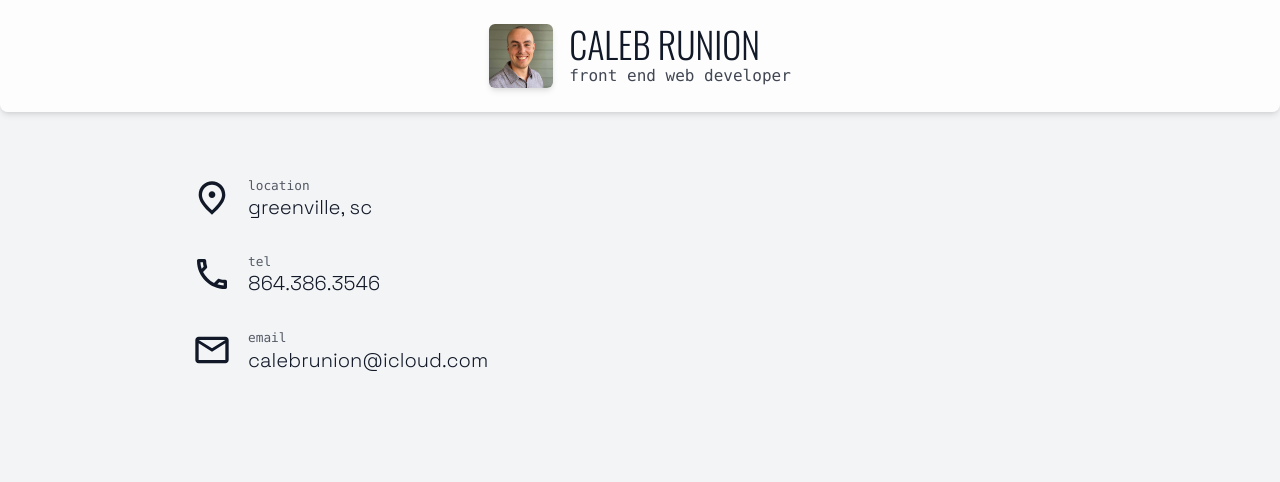
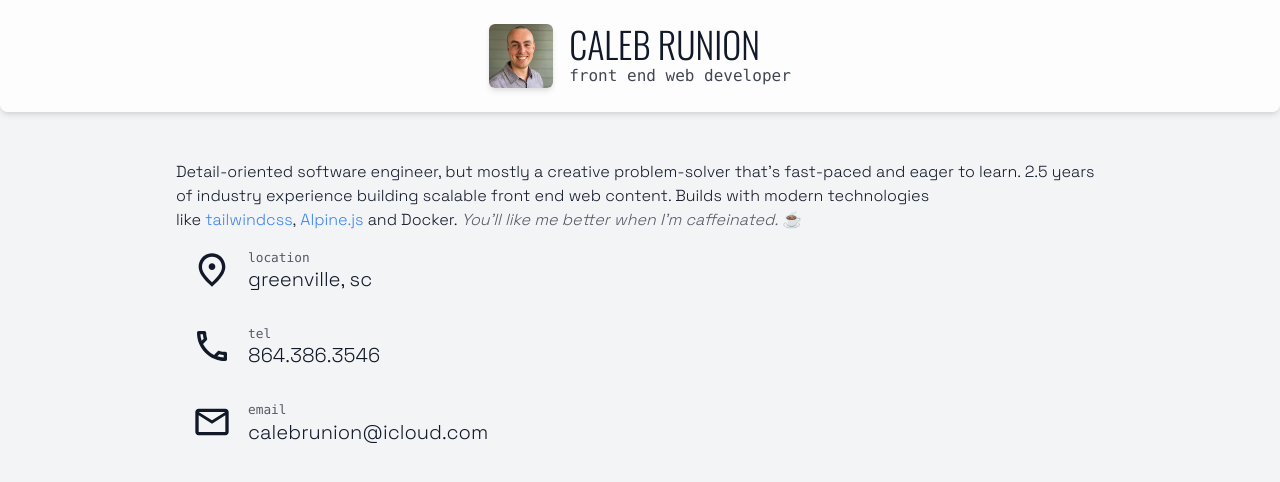
Before and after one commit to trexchard/hello-next, a Next.js app: page / in a window 1280 px wide. Shown: the top 482 px of the page. Built offline with nearby package versions, Linux system fonts and the light colour scheme.

Commit message:
Create "Intro" section

```diff
--- a/pages/index.js
+++ b/pages/index.js
@@ -20,6 +20,15 @@ export default function Home() {
 
       <main className="flex-1 w-full max-w-5xl p-6 mx-auto font-sans md:p-12">
 
+        {/* Intro */}
+        <p className="">
+          Detail-oriented software engineer, but mostly a creative problem-solver that's fast-paced and eager to learn.
+          2.5 years of industry experience building scalable front end web content.
+          Builds with modern technologies like
+            <a href="https://tailwindcss.com" className="ml-1 text-blue-500 hover:underline">tailwindcss</a>,
+            <a href="https://alpinejs.dev" className="ml-1 text-blue-500 hover:underline">Alpine.js</a> and Docker.
+          <i className="ml-1 opacity-70">You'll like me better when I'm caffeinated.</i> ☕
+        </p>
 
         {/* Location */}
         <a href="https://www.google.com/maps/place/Greenville,+SC/@34.8331484,-82.4328706,12z/data=!3m1!4b1!4m5!3m4!1s0x88578f6662fa1105:0xd8aa9d77bf257696!8m2!3d34.8526176!4d-82.3940104?hl=en" target="_blank"
```
